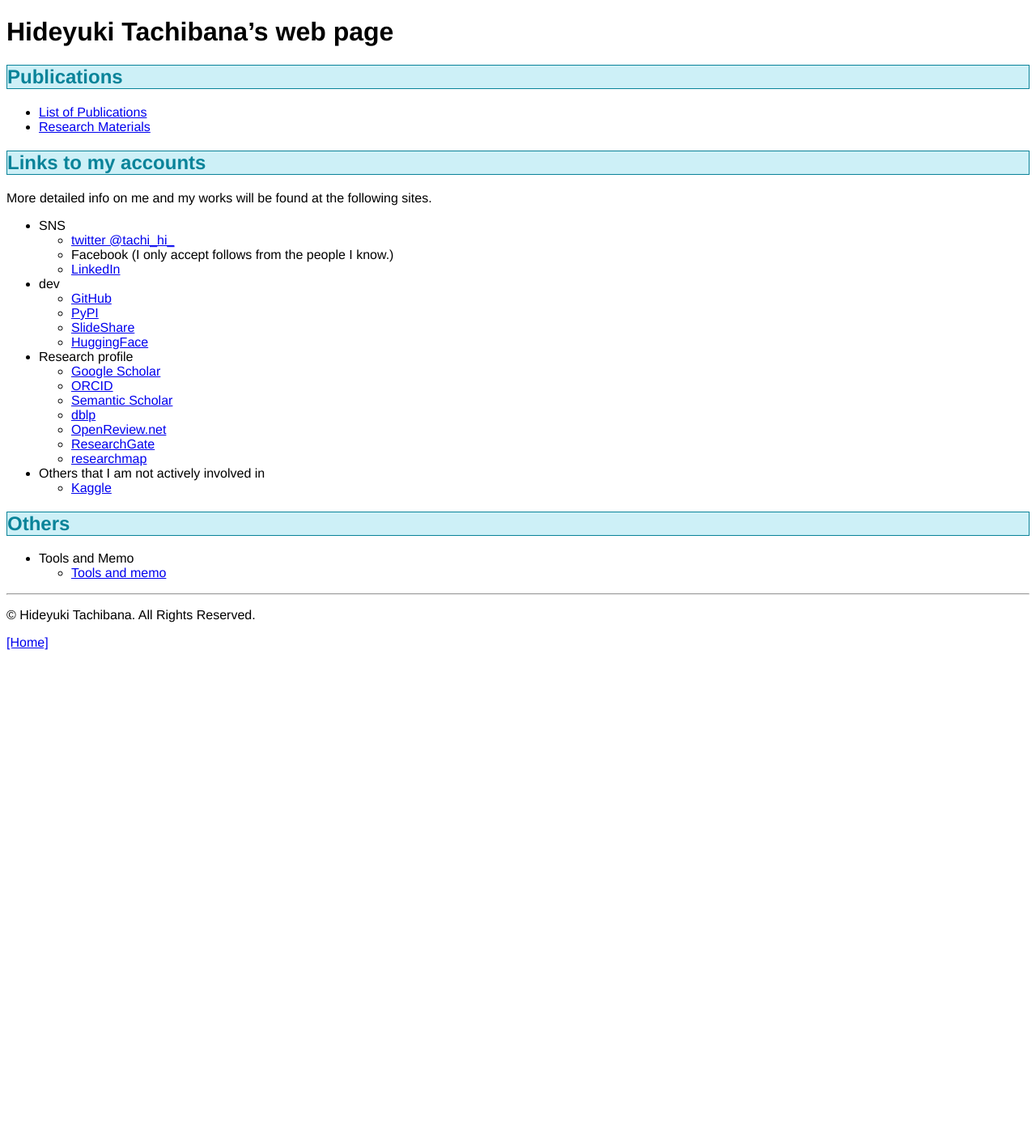
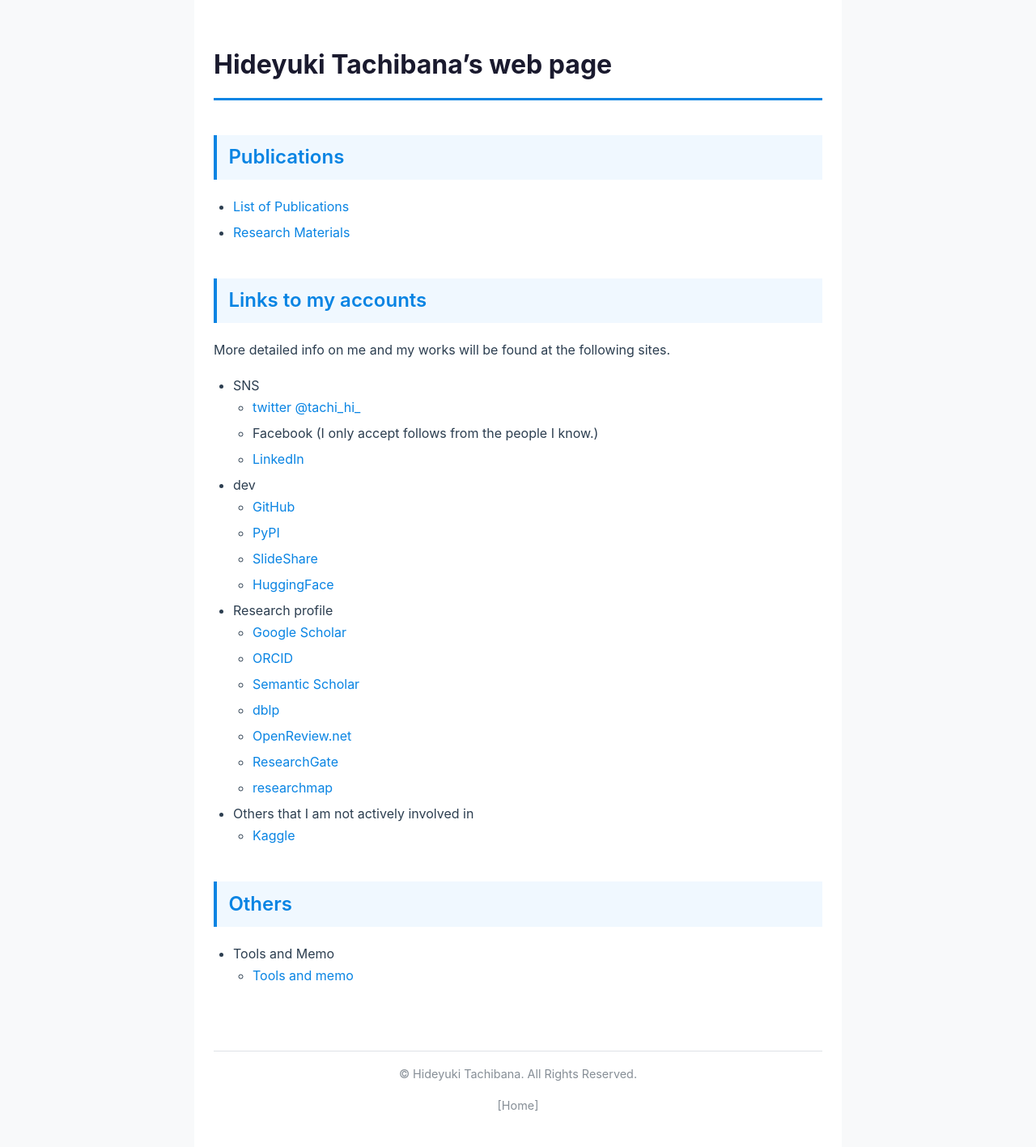
Before and after one commit to tachi-hi/tachi-hi.github.io, a Jekyll site: the page built from index.md, in a window 1280 px wide. Shown: the whole page at 81% size. Built offline with Jekyll 4.4.1, drawn with Linux system fonts in a browser that asks for light colours; before the commit the page ends 900 px from its top, so only the background shows below that.

Commit message:
Modernize CSS: responsive design, clean typography
- Fix font-style: bold -> font-weight: bold
- Add .container with max-width for readability
- Modern color palette with blue accent (#0984e3)
- Card-style content area on light gray background
- Responsive design with mobile breakpoint at 600px
- Tools page styles: topic toggles, result display, inputs
- Improved code blocks with border-radius and scrolling
- Styled footer and table alternating rows

Co-Authored-By: Claude Opus 4.6 <noreply@anthropic.com>

```diff
--- a/css/style.css
+++ b/css/style.css
@@ -1,17 +1,242 @@
-h2{color: #098399; font-style: bold; border: 1px solid; background-color:#cdf0f7;}
-h3{color: #033842; font-style: bold; text-decoration: underline;}
-h4{color: #110033; font-style: bold; background: #AAFFEE;}
-h5{color: #990033; font-style: bold; background: #EEEEDD;}
-
-pre{
-color: #222222;
-font-style: normal;
-background: #EEEEEE;
-margin-left: 1em;
-margin-right: 1em;
-padding-left: 1em
+/* ============================================
+   Base
+   ============================================ */
+*, *::before, *::after {
+  box-sizing: border-box;
 }
 
-body { font-family: 'Helvetica Neue', Helvetica, Arial, sans-serif, 'ヒラギノ角ゴ Pro W3','Hiragino Kaku Gothic Pro';}
+body {
+  font-family: -apple-system, BlinkMacSystemFont, 'Segoe UI', Roboto,
+               'Helvetica Neue', Arial, sans-serif,
+               'Hiragino Kaku Gothic ProN', 'ヒラギノ角ゴ ProN W3', Meiryo;
+  line-height: 1.7;
+  color: #2c3e50;
+  background-color: #f8f9fa;
+  margin: 0;
+  padding: 0;
+}
 
-table, td, th { border: 1px #888888 solid; border-collapse: collapse; }
+.container {
+  max-width: 50rem;
+  margin: 0 auto;
+  padding: 2rem 1.5rem;
+  background-color: #fff;
+  min-height: calc(100vh - 6rem);
+}
+
+/* ============================================
+   Typography
+   ============================================ */
+h1 {
+  color: #1a1a2e;
+  font-weight: 700;
+  border-bottom: 3px solid #0984e3;
+  padding-bottom: 0.4em;
+  margin-bottom: 1em;
+}
+
+h2 {
+  color: #0984e3;
+  font-weight: 600;
+  border-left: 4px solid #0984e3;
+  padding: 0.3em 0.6em;
+  margin-top: 1.8em;
+  background-color: #f0f8ff;
+}
+
+h3 {
+  color: #2d3436;
+  font-weight: 600;
+  margin-top: 1.4em;
+}
+
+h4 {
+  color: #2d3436;
+  font-weight: 600;
+  background: #e8f8f5;
+  padding: 0.2em 0.5em;
+}
+
+h5 {
+  color: #6c5ce7;
+  font-weight: 600;
+}
+
+a {
+  color: #0984e3;
+  text-decoration: none;
+}
+
+a:hover {
+  color: #0652dd;
+  text-decoration: underline;
+}
+
+/* ============================================
+   Lists
+   ============================================ */
+ul, ol {
+  padding-left: 1.5em;
+}
+
+li {
+  margin-bottom: 0.3em;
+}
+
+/* ============================================
+   Code blocks
+   ============================================ */
+pre {
+  color: #2d3436;
+  background: #f1f3f5;
+  border: 1px solid #dee2e6;
+  border-radius: 6px;
+  margin: 1em 0;
+  padding: 1em;
+  overflow-x: auto;
+  font-size: 0.9em;
+  line-height: 1.5;
+}
+
+code {
+  font-family: 'SFMono-Regular', Consolas, 'Liberation Mono', Menlo, monospace;
+}
+
+/* ============================================
+   Tables
+   ============================================ */
+table {
+  border-collapse: collapse;
+  margin: 0.5em 0;
+  width: auto;
+}
+
+td, th {
+  border: 1px solid #dee2e6;
+  padding: 0.4em 0.8em;
+}
+
+th {
+  background-color: #f1f3f5;
+}
+
+tr:nth-child(even) {
+  background-color: #f8f9fa;
+}
+
+/* ============================================
+   Footer
+   ============================================ */
+footer {
+  text-align: center;
+  padding: 1.5rem;
+  color: #868e96;
+  font-size: 0.9em;
+  background-color: #fff;
+  max-width: 50rem;
+  margin: 0 auto;
+}
+
+footer hr {
+  border: none;
+  border-top: 1px solid #dee2e6;
+  margin-bottom: 1rem;
+}
+
+footer a {
+  color: #868e96;
+}
+
+footer a:hover {
+  color: #0984e3;
+}
+
+/* ============================================
+   Tools page
+   ============================================ */
+.topic {
+  margin-bottom: 0.5rem;
+}
+
+.topic > h2 {
+  cursor: pointer;
+  transition: background-color 0.2s, color 0.2s;
+  user-select: none;
+}
+
+.topic > h2::after {
+  content: " ▼";
+  font-size: 0.6em;
+  vertical-align: middle;
+}
+
+.topic > h2:hover {
+  background-color: #0984e3;
+  color: #fff;
+  border-left-color: #0652dd;
+}
+
+.toggle-content {
+  padding: 0.5em 0;
+}
+
+.toggle-content.hidden {
+  display: none;
+}
+
+.result-display {
+  font-size: 1.8rem;
+  font-weight: 600;
+  color: #0984e3;
+}
+
+input[type="number"],
+input[type="text"] {
+  font-family: inherit;
+  font-size: 1rem;
+  padding: 0.3em 0.5em;
+  border: 1px solid #ced4da;
+  border-radius: 4px;
+  max-width: 100%;
+}
+
+textarea {
+  font-family: inherit;
+  font-size: 1rem;
+  padding: 0.5em;
+  border: 1px solid #ced4da;
+  border-radius: 4px;
+  max-width: 100%;
+}
+
+/* ============================================
+   Responsive
+   ============================================ */
+@media (max-width: 600px) {
+  .container {
+    padding: 1rem 0.8rem;
+  }
+
+  h1 {
+    font-size: 1.5rem;
+  }
+
+  h2 {
+    font-size: 1.15rem;
+  }
+
+  pre {
+    font-size: 0.8em;
+    padding: 0.6em;
+  }
+
+  table {
+    display: block;
+    overflow-x: auto;
+    white-space: nowrap;
+  }
+
+  .result-display {
+    font-size: 1.4rem;
+  }
+}
```
